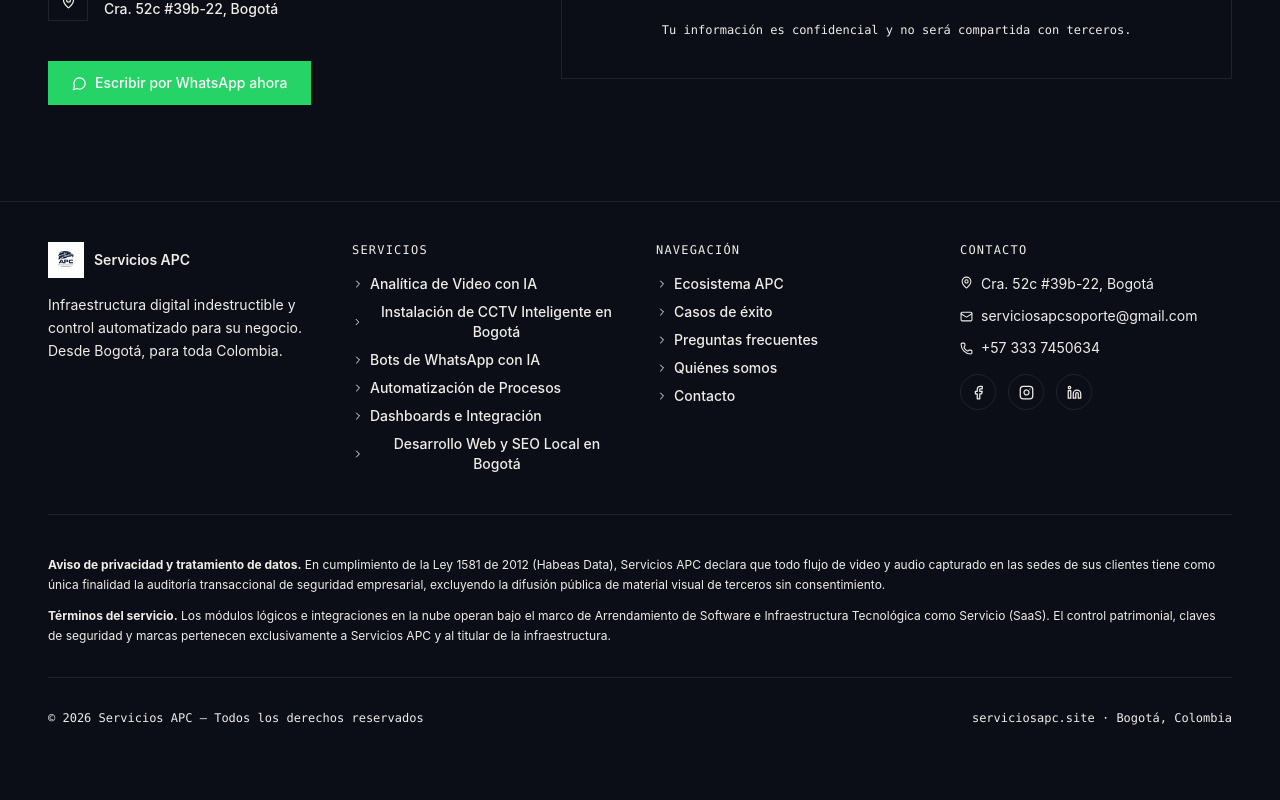
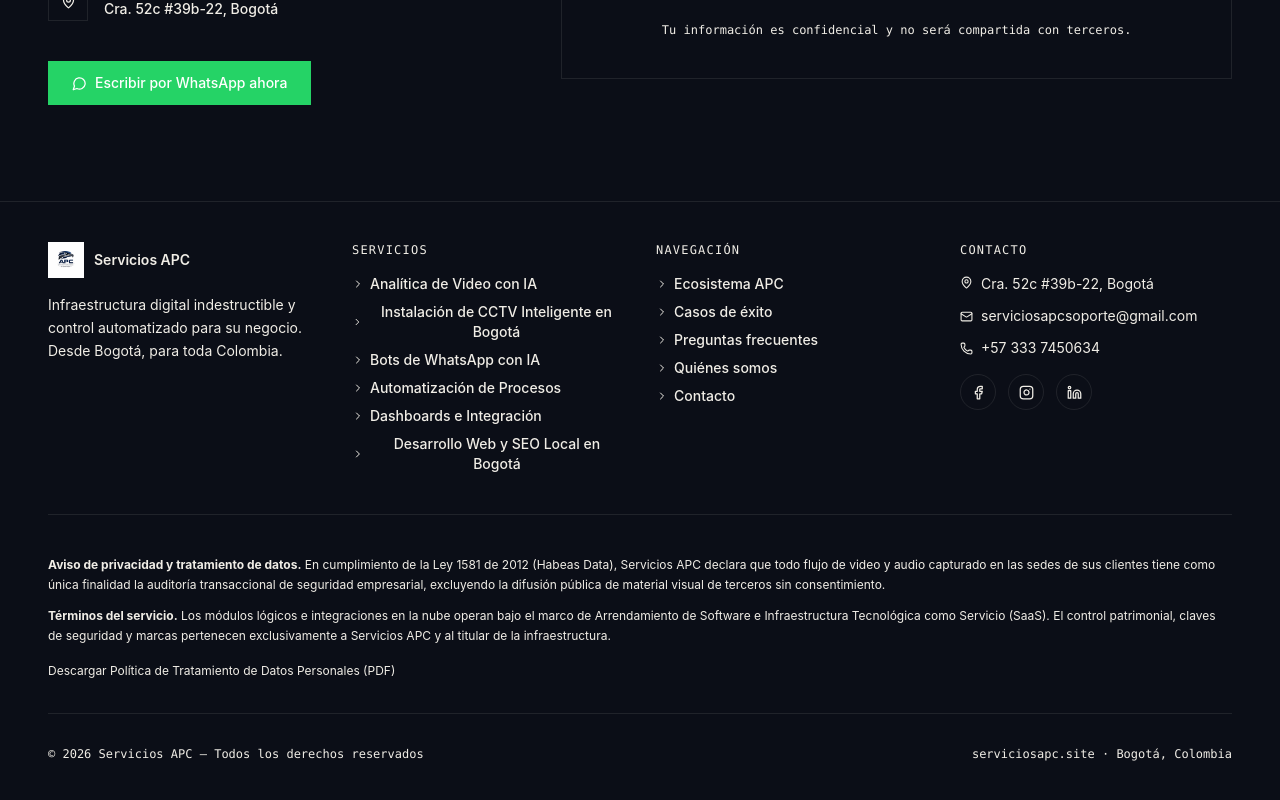
Before and after one commit to serviciosapcsoporte-create/Servicios-APC-360, a React (Vite) app: page / in a window 1280 px wide. Shown: the part 7284-8084 px from the top of the page. Before the commit the page ends 8050 px from the top, so only its background shows below. Built offline with nearby package versions, Linux system fonts and the light colour scheme; a web font is replaced by a local one.

Commit message:
Anadir Politica Tratamiento Datos PDF en /documentos y enlace en footer (Ley 1581)

```diff
--- a/src/app/App.tsx
+++ b/src/app/App.tsx
@@ -1325,6 +1325,14 @@
               y marcas pertenecen exclusivamente a Servicios APC y al titular de
               la infraestructura.
             </p>
+            <a
+              href="/documentos/Politica_Tratamiento_Datos_serviciosapc.pdf"
+              target="_blank"
+              rel="noopener noreferrer"
+              className="inline-flex items-center gap-1.5 text-xs text-accent hover:underline mt-1"
+            >
+              Descargar Política de Tratamiento de Datos Personales (PDF)
+            </a>
           </div>
 
           <div className="flex flex-col md:flex-row items-center justify-between gap-4">
```
Also changed, not shown: 1 other file (tests, documents, lock files or other folders).
